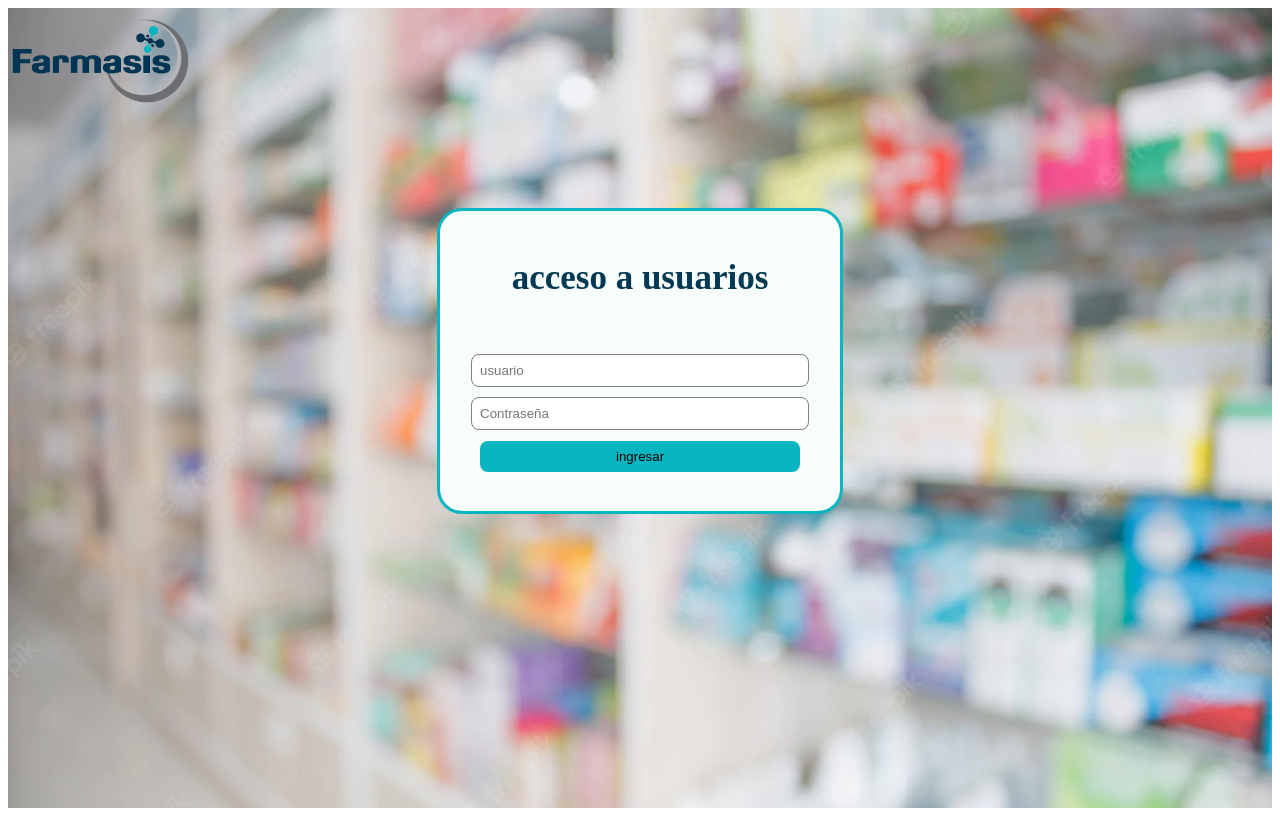
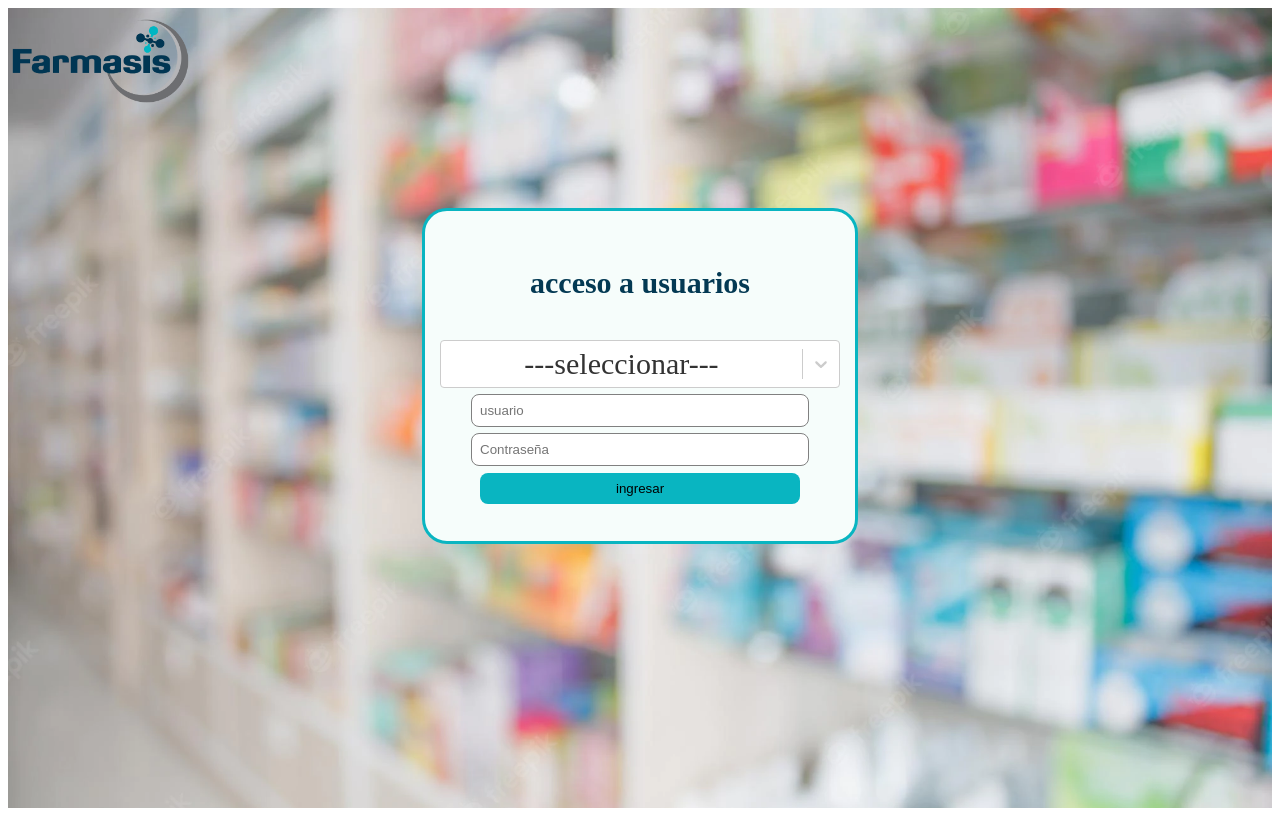
Before and after one commit to revcastfer/FARMASIS-CAPACITACIONES, a React (Create React App) app: page / in a window 1280 px wide. Built offline with nearby package versions, Linux system fonts and the light colour scheme.

Commit message:
combosearch

```diff
--- a/package.json
+++ b/package.json
@@ -9,6 +9,7 @@
     "react": "^18.2.0",
     "react-dom": "^18.2.0",
     "react-scripts": "5.0.1",
+    "react-select": "^5.7.0",
     "styled-components": "^5.3.6",
     "web-vitals": "^2.1.4"
   },
--- /dev/null
+++ b/src/components/ComboSearch.jsx
@@ -0,0 +1,38 @@
+import React from 'react';
+import Select from 'react-select';
+
+
+
+const demo=[
+	{label:"farmacia1",value:"farmacia1"},
+	{label:"farmacia2",value:"farmacia2"},
+	{label:"farmacia3",value:"farmacia3"},
+	{label:"farmacia4",value:"farmacia4"},
+	{label:"farmacia5",value:"farmacia5"}
+	];
+
+
+
+
+
+
+
+export default function ComboSearch(){
+
+	let [selection,setselection]=React.useState("");
+	let handleSelectChange=(e)=>{
+       setselection(e.value);console.log(e.value)};
+
+return(<div>
+	<Select  defaultValue={{label:"---seleccionar---", value:"null"}}
+	options ={demo}
+	 onChange ={handleSelectChange} />
+
+
+
+</div>
+
+
+	)
+
+}
--- a/src/components/Login.jsx
+++ b/src/components/Login.jsx
@@ -3,7 +3,7 @@ import React from 'react';
 import styled from "styled-components";
 import logo from './imgs/logosinfondo.png';
 import fondo from './imgs/fondoLog.jpg';
-
+import ComboSearch from './ComboSearch'
 
 
 const PanInicial=styled.div`
@@ -30,12 +30,12 @@ border: 3px solid #09b5c1;
 width: 400px;
 height: 300px;
 border-radius:25px;
-font-size:35px;
+font-size:30px;
 position:absolute;
 color: #033953;
 top:200px;
 text-align:center;
-%
+padding:15px;
 `
 const imgStyle={width: "auto",
 height: "100px" ,
@@ -45,16 +45,20 @@ top:"0px",left:"0px"
 
 const inputs={width: "80%", padding:"8px", borderRadius:"8px",border:"1px solid grey"};
 const buton={width: "80%", padding:"8px", borderRadius:"8px",border:"none", backgroundColor:"#09b5c1"};
+
+
 export default function Login(){
 
 return(
 <PanInicial>
+
 <img src={logo} style={imgStyle} alt="logo farmasis"/>
     <Ingreso>
 	<span><h4>acceso a usuarios</h4></span>
 
 	<form>
-	<div>
+	<ComboSearch />
+		<div>
 		<input style={inputs} placeholder="usuario" type="text" id="ususario"/>
 	</div>
 	<div>
```
Also changed, not shown: 1 other file (tests, documents, lock files or other folders).
